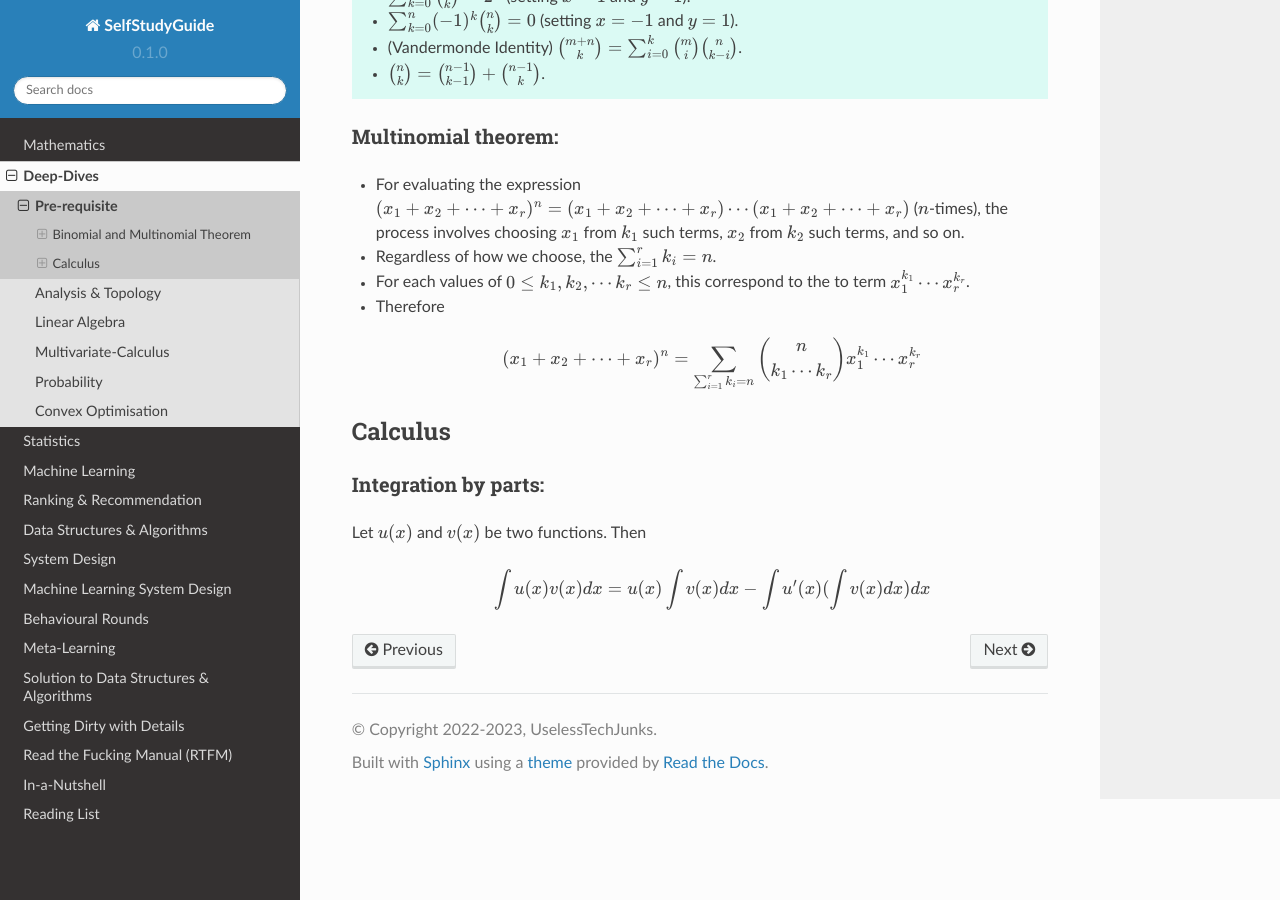
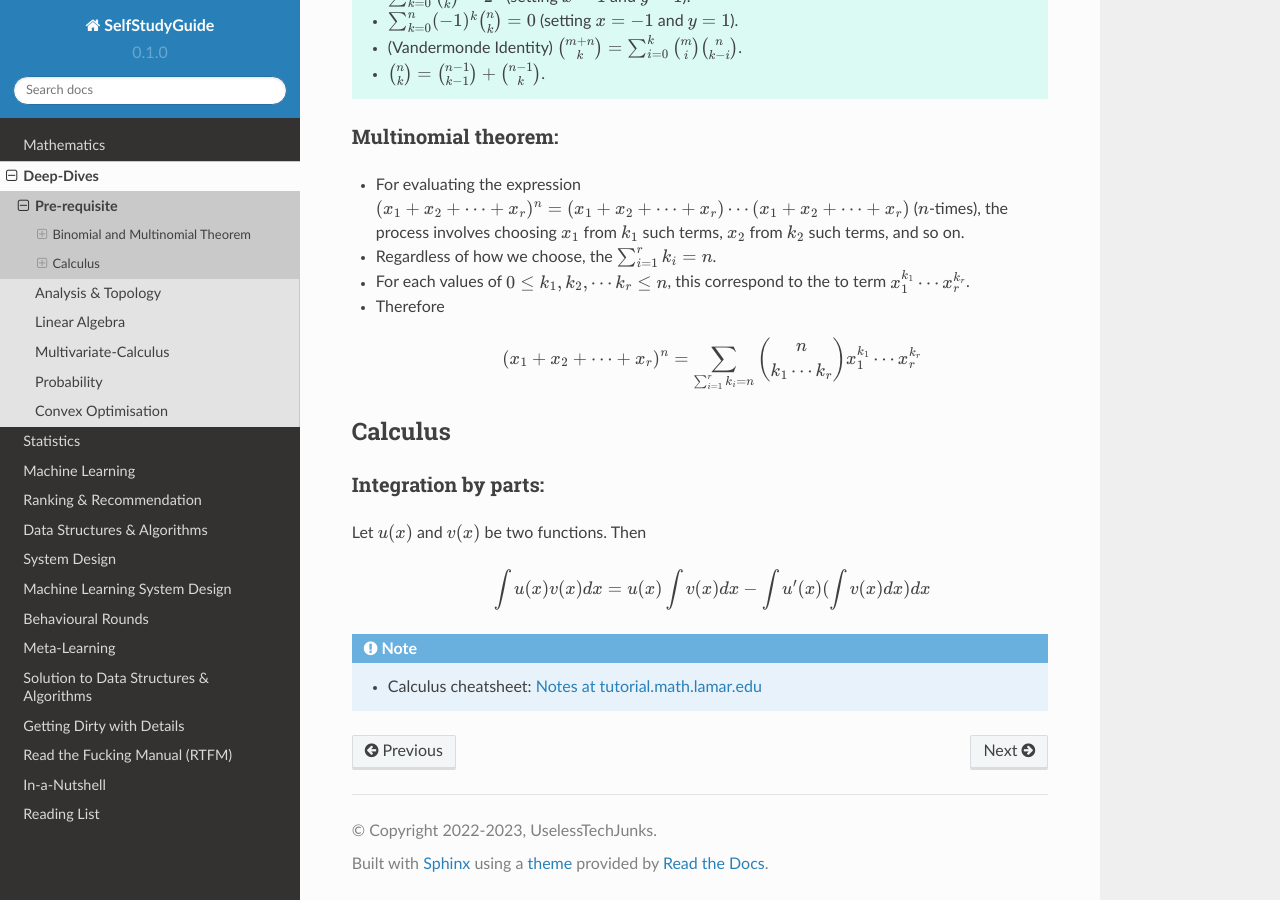
Before and after one commit to uselesstechjunks/leetcode, a Sphinx documentation site: the page built from docs/source/math/prereq.rst, in a window 1280 px wide and 900 px high, scrolled down 983 px. Built offline with Sphinx 7.4.7 and the Read the Docs theme 2.0.0, drawn with Linux system fonts in a browser that asks for light colours.

Commit message:
Update prereq.rst

```diff
--- a/docs/source/math/prereq.rst
+++ b/docs/source/math/prereq.rst
@@ -48,3 +48,6 @@ Integration by parts:
 Let :math:`u(x)` and :math:`v(x)` be two functions. Then
 
  .. math:: \int u(x)v(x) dx = u(x)\int v(x) dx −\int u'(x) (\int v(x) dx) dx
+
+.. note::
+ * Calculus cheatsheet: `Notes at tutorial.math.lamar.edu <https://tutorial.math.lamar.edu/pdf/calculus_cheat_sheet_all.pdf>`_
```
